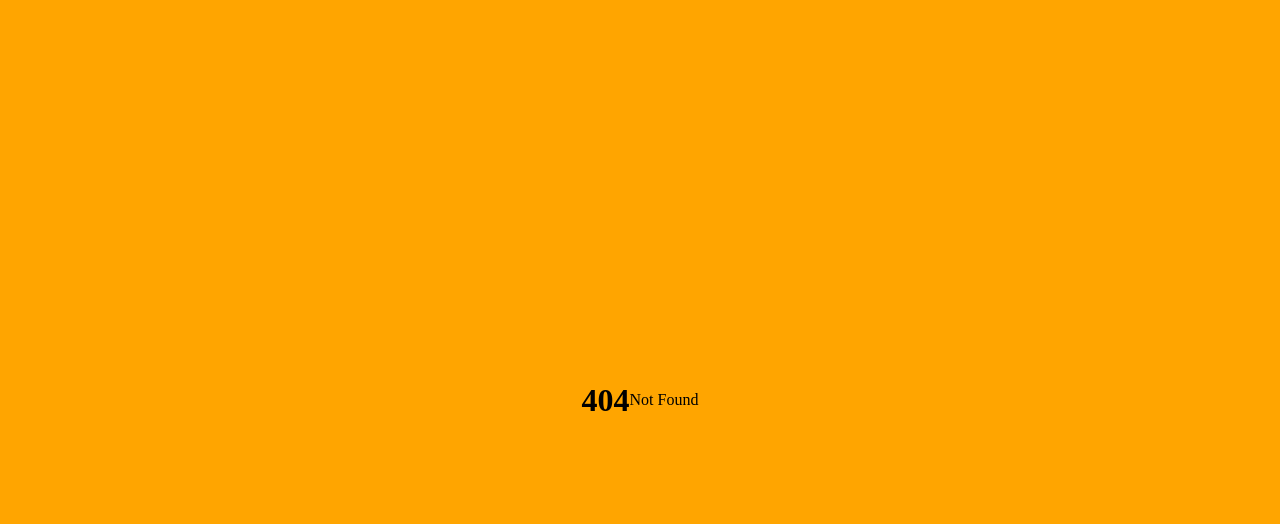
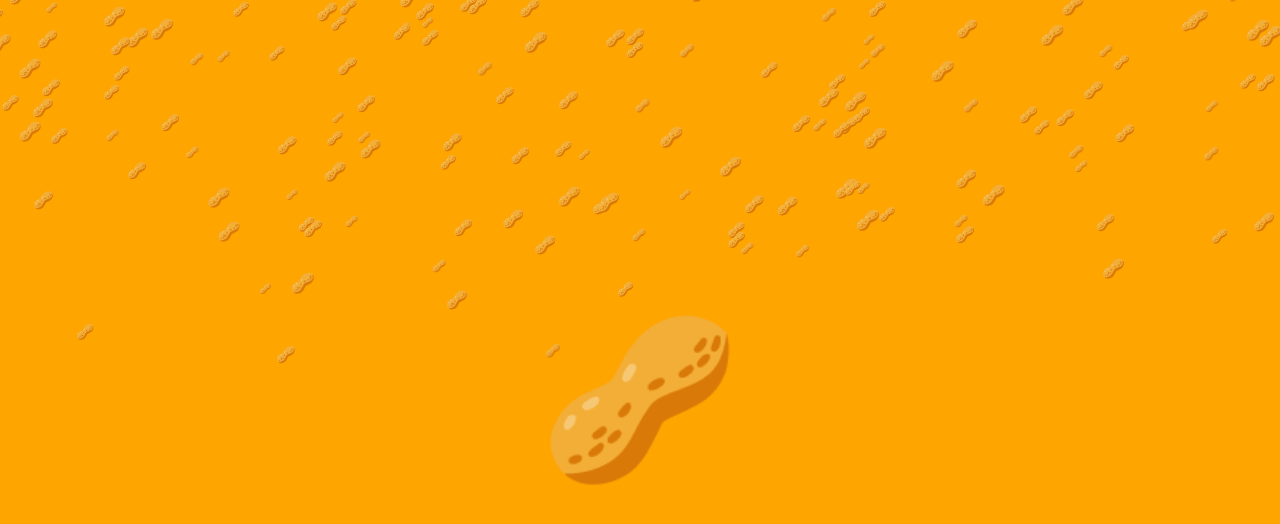
Before and after one commit to appelsinvandi/appelsinvand-life, a SvelteKit app in the folder apps/website/: page /i-love-peanuts-club in a window 1280 px wide. Before the commit this address had no page. Shown: the top 524 px of the page. Built offline with nearby package versions, Linux system fonts and the light colour scheme.

Commit message:
feat(web): peanuts

```diff
--- /dev/null
+++ b/apps/website/src/components/BobbingParticle/BobbingParticle.svelte
@@ -0,0 +1,34 @@
+<script lang="ts">
+  export let particle: string
+</script>
+
+<span class="bobbing-particle" role="img" aria-label="bobbing particle">
+  {particle}
+</span>
+
+<style lang="scss">
+  @keyframes BobbingAnimation {
+    0% {
+      transform: scale(1);
+    }
+    50% {
+      transform: scale(0.5);
+    }
+    100% {
+      transform: scale(1);
+    }
+  }
+
+  .bobbing-particle {
+    position: relative;
+    z-index: 20;
+
+    font-size: 160px;
+    font-family: sans-serif;
+
+    user-select: none;
+    cursor: default;
+
+    animation: 1s ease-in-out BobbingAnimation infinite;
+  }
+</style>
--- a/apps/website/src/components/Snow/Snow.svelte
+++ b/apps/website/src/components/FallingParticles/FallingParticles.svelte
@@ -1,20 +1,22 @@
-<script>
-  import Snowflake from './Snowflake.svelte'
+<script lang="ts">
+  import Particle from './_Particle.svelte'
 
-  let snowflakes =
+  export let particle: string
+
+  let particles =
     typeof window !== 'undefined'
       ? Array.from({ length: window.screen.width }, (_, i) => i)
       : []
 </script>
 
-<div class="snow">
-  {#each snowflakes as snowflake}
-    <Snowflake />
+<div class="falling-particles">
+  {#each particles as _}
+    <Particle {particle} />
   {/each}
 </div>
 
 <style lang="scss">
-  .snow {
+  .falling-particles {
     position: absolute;
     z-index: 1;
     top: 0;
--- a/apps/website/src/components/Snow/Snowflake.svelte
+++ b/apps/website/src/components/FallingParticles/_Particle.svelte
@@ -1,26 +1,26 @@
 <script lang="ts">
+  export let particle: string
+
   let horizontalOffset = 120 * Math.random() - 10
   let distance = Math.round(10 + 10 * Math.random())
   let falltime = 10 + 10 * Math.random()
   let delay = 20 * Math.random()
   let swaySpeed = 2 + 2 * Math.random()
-  let rotationSpeed = 4 + 4 * Math.random()
 </script>
 
 <span
-  class="snowflake"
+  class="particle"
   role="img"
-  aria-label="snowflake"
+  aria-label="particle"
   style="
     --sway-speed: {swaySpeed}s;
-    --rotation-speed: {rotationSpeed}s;
     --horizontal-offset: {horizontalOffset}%;
     --distance: {distance}px;
     --falltime: {falltime}s;
     --delay: {delay}s;
   "
 >
-  &#x2744;
+  {particle}
 </span>
 
 <style lang="scss">
@@ -48,19 +48,7 @@
     }
   }
 
-  @keyframes RotatingAnimation {
-    0% {
-      transform: rotate(-24deg);
-    }
-    50% {
-      transform: rotate(24deg);
-    }
-    100% {
-      transform: rotate(-24deg);
-    }
-  }
-
-  .snowflake {
+  .particle {
     position: absolute;
     top: -10%;
     left: var(--horizontal-offset);
--- /dev/null
+++ b/apps/website/src/routes/i-love-peanuts-club/+page.svelte
@@ -0,0 +1,15 @@
+<script>
+  import BouncingParticle from '../../components/BobbingParticle/BobbingParticle.svelte'
+  import FallingParticles from '../../components/FallingParticles/FallingParticles.svelte'
+</script>
+
+<svelte:head>
+  <title>🥜🥜🥜🥜🥜</title>
+  <meta name="description" content="The I Love Peanuts Club" />
+</svelte:head>
+
+<FallingParticles particle="🥜" />
+<BouncingParticle particle="🥜" />
+
+<style lang="scss">
+</style>
--- /dev/null
+++ b/apps/website/src/routes/i-love-peanuts-club/+page.ts
@@ -0,0 +1 @@
+export const prerender = true
```
Also changed, not shown: apps/website/src/components/Orange/Orange.svelte (deleted, +0 -30 lines), apps/website/src/routes/+page.svelte (+4 -4 lines).
